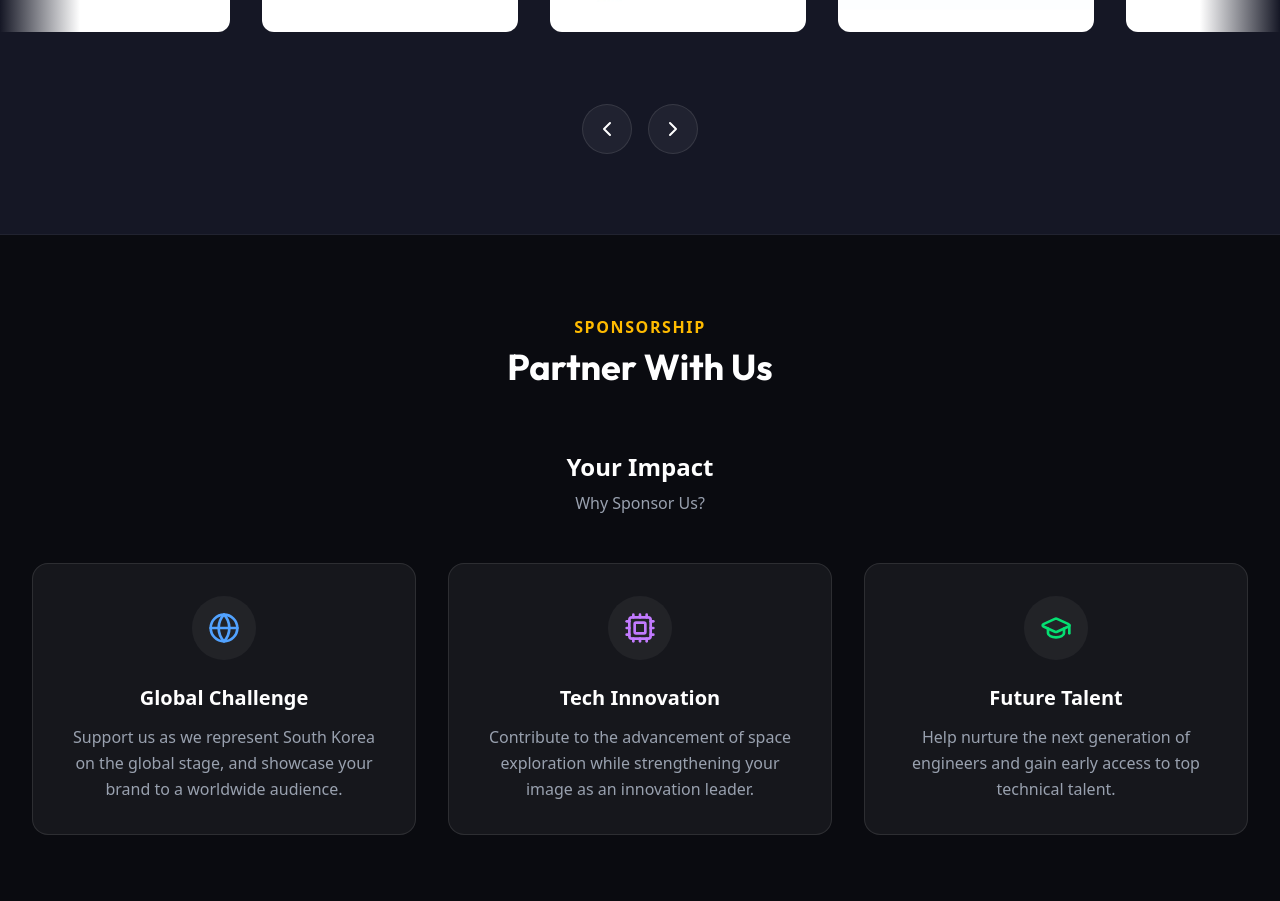
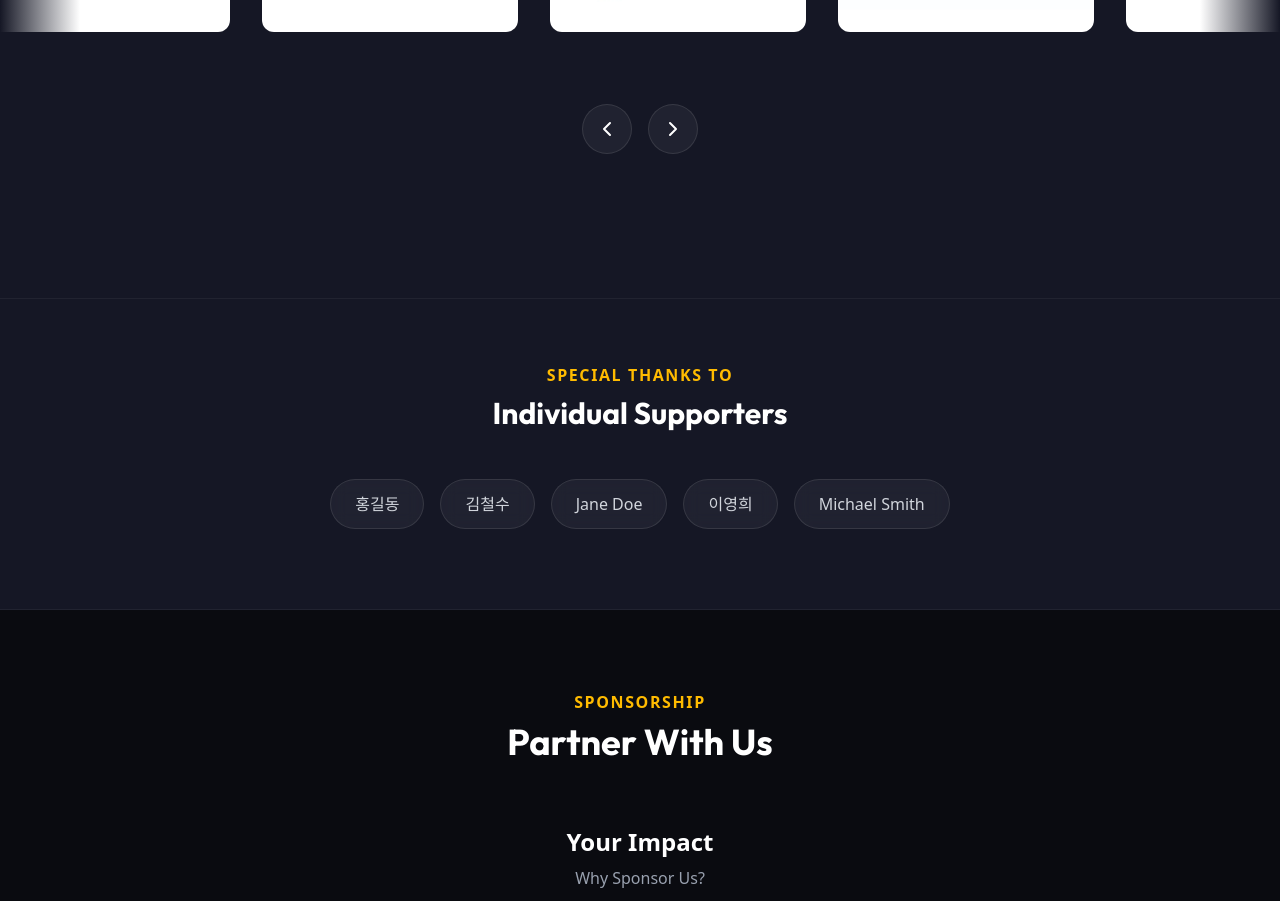
Before and after one commit to ZenithSpace/zenith.github.io, a React (Vite) app in the folder zenith-web/: page / in a window 1280 px wide. Shown: the part 8561-9462 px from the top of the page. Built offline with nearby package versions, Linux system fonts and the light colour scheme; a web font is replaced by a local one.

Commit message:
feat: add individual supporters (affiliates) section design

```diff
--- a/zenith-web/src/components/Partners.tsx
+++ b/zenith-web/src/components/Partners.tsx
@@ -3,7 +3,7 @@ import { motion, useMotionValue, animate } from 'framer-motion';
 import { ChevronLeft, ChevronRight } from 'lucide-react';
 import { useLanguage } from '../context/LanguageContext';
 import useMeasure from 'react-use-measure';
-import { partnersData } from '../data/partners';
+import { partnersData, affiliatesData } from '../data/partners';
 
 const Partners = () => {
     const { t } = useLanguage();
@@ -127,7 +127,7 @@ const Partners = () => {
             </div>
 
             {/* Navigation Buttons (Bottom) */}
-            <div className="flex justify-center gap-4 mt-8">
+            <div className="flex justify-center gap-4 mt-8 pb-16">
                 <button
                     onClick={() => handleManualScroll('left')}
                     className="p-3 rounded-full bg-white/5 hover:bg-zenith-sub hover:text-white transition-colors border border-white/10 z-20"
@@ -143,6 +143,34 @@ const Partners = () => {
                     <ChevronRight size={24} />
                 </button>
             </div>
+
+            {/* Affiliates Section */}
+            <div className="max-w-7xl mx-auto px-4 sm:px-6 lg:px-8 mt-20 border-t border-white/5 pt-16">
+                <motion.div
+                    initial={{ opacity: 0, y: 20 }}
+                    whileInView={{ opacity: 1, y: 0 }}
+                    viewport={{ once: true }}
+                    className="text-center relative mb-12"
+                >
+                    <h2 className="text-zenith-sub font-bold tracking-widest uppercase mb-2">{t('partners.affiliates.subtitle')}</h2>
+                    <h3 className="text-3xl font-bold font-['Outfit']">{t('partners.affiliates.title')}</h3>
+                </motion.div>
+
+                <div className="flex flex-wrap justify-center gap-4">
+                    {affiliatesData.map((name, index) => (
+                        <motion.div
+                            key={index}
+                            initial={{ opacity: 0, scale: 0.9 }}
+                            whileInView={{ opacity: 1, scale: 1 }}
+                            viewport={{ once: true }}
+                            transition={{ delay: index * 0.05, duration: 0.3 }}
+                            className="px-6 py-3 bg-white/5 backdrop-blur-sm rounded-full border border-white/10 hover:border-zenith-sub/50 hover:bg-white/10 transition-all cursor-default group"
+                        >
+                            <span className="text-gray-300 font-medium group-hover:text-white transition-colors">{name}</span>
+                        </motion.div>
+                    ))}
+                </div>
+            </div>
         </section>
     );
 };
--- a/zenith-web/src/data/partners.ts
+++ b/zenith-web/src/data/partners.ts
@@ -19,3 +19,11 @@ export const partnersData: Partner[] = [
     { name: 'Soksok Camp', logo: '/assets/partners/soksok.png', link: 'https://www.teachforkorea.go.kr/', className: 'scale-125' },
     { name: 'Next Partner', logo: null, link: '#contact' }, // Placeholder
 ];
+
+export const affiliatesData: string[] = [
+    '홍길동',
+    '김철수',
+    'Jane Doe',
+    '이영희',
+    'Michael Smith'
+];
--- a/zenith-web/src/data/translations.ts
+++ b/zenith-web/src/data/translations.ts
@@ -119,6 +119,10 @@ export const translations = {
             title: 'Partners',
             subtitle: 'Supported By',
             placeholder: 'Be our next partner!',
+            affiliates: {
+                title: 'Individual Supporters',
+                subtitle: 'Special Thanks To',
+            }
         },
         sponsorship: {
             title: 'Sponsorship',
@@ -342,6 +346,10 @@ export const translations = {
             title: '파트너',
             subtitle: '함께하는 파트너들',
             placeholder: '다음 파트너가 되어주세요!',
+            affiliates: {
+                title: '개인 후원자',
+                subtitle: '특별한 감사의 마음을 전합니다',
+            }
         },
         sponsorship: {
             title: '후원',
```
